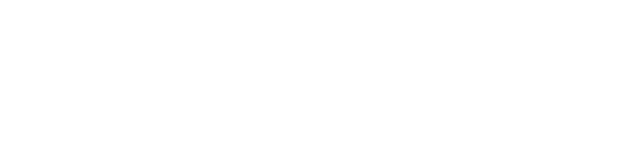
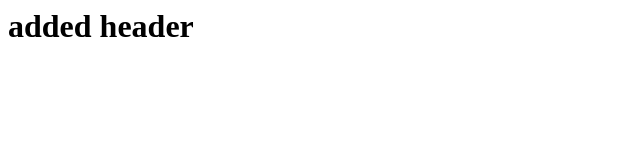
Before and after one commit to AlenTuzla/git, a plain HTML site: page index.html in a window 1280 px wide. Shown: the whole page, without its empty margins (0-640 px from the left). Drawn offline with Linux system fonts and the light colour scheme.

Commit message:
added header

```diff
--- a/index.html
+++ b/index.html
@@ -5,3 +5,5 @@
     <p></p>
     <p></p>
 </div>
+
+<h1>added header</h1>
```
